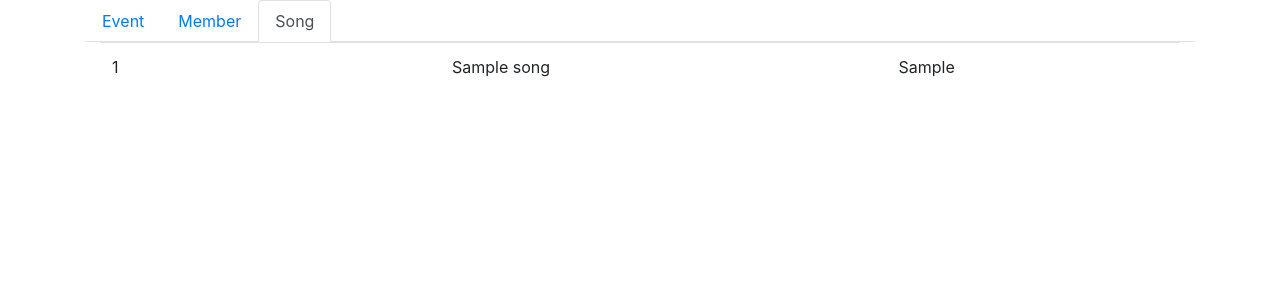
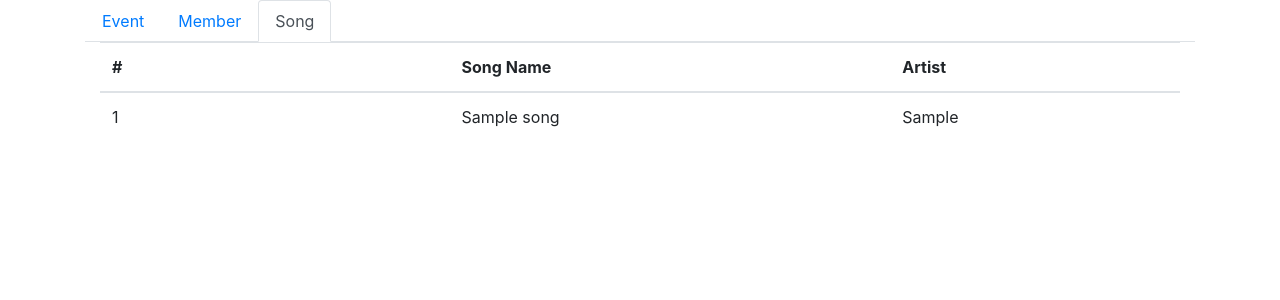
Before and after one commit to kawin7538/KDCMS, a Django app: template templates/index.html in a window 1280 px wide, after a click on "Song". Shown: the top 300 px of the page. Run offline with Django 3.2, Linux system fonts and the light colour scheme; the template is opened without the code that fills it: most values are stand-ins (such as "Sample title", 1, 10 or a date in 2020); some libraries are stand-ins or nearby versions; some web fonts are replaced.

Commit message:
Rearrange File structure

```diff
--- a/static/js/index.js
+++ b/static/js/index.js
@@ -1,8 +1,14 @@
 $(document).ready(function(){
+    var $videoSrc;
     $('button[id^=yt_button]').on('click', function (e) {
         // do something...
         var value=$(this).val();
-        console.log(value);
-        $("#yt_video").html('<iframe src="https://www.youtube.com/embed/'+value+'?autoplay=1" width="100%" frameborder="0" allow="accelerometer; autoplay; encrypted-media; gyroscope; picture-in-picture" allowfullscreen></iframe>');
+        $videoSrc="https://www.youtube.com/embed/'"+value+"'?autoplay=1"
+        console.log($videoSrc);
+        $("#yt_frame").html('<iframe id="yt_video" class="embed-responsive-item" src="https://www.youtube.com/embed/'+value+'?autoplay=1" allow="accelerometer; autoplay; encrypted-media; gyroscope; picture-in-picture" allowfullscreen></iframe>');
     });
+    $('#videoModal').on('hide.bs.modal', function (e) {
+        // a poor man's stop video
+        $("#yt_video").attr('src',$videoSrc);
+    })
 });
--- a/templates/index.html
+++ b/templates/index.html
@@ -31,46 +31,10 @@
                 <div class="tab-pane fade show active" id="event" role="tabpanel" aria-labelledby="event-tab">...</div>
                 <div class="tab-pane fade" id="member" role="tabpanel" aria-labelledby="member-tab">...</div>
                 <div class="tab-pane fade" id="song" role="tabpanel" aria-labelledby="song-tab">
-                    <div class="container">
-                        <table class="table">
-                            {% for s in song %}
-                            <tr>
-                                <td>{{forloop.counter}}</td>
-                                {%if s.song_ytlink != None %}
-                                    <!-- <td><iframe src="https://www.youtube.com/embed/{{s.song_ytlink}}" frameborder="0" allow="accelerometer; autoplay; encrypted-media; gyroscope; picture-in-picture" allowfullscreen></iframe></td> -->
-                                    <td><button value="{{s.song_ytlink}}" class="btn" id="yt_button{{forloop.counter}}" data-toggle="modal" data-target="#videoModal"><i class="fas fa-play-circle"></i></button></td>
-                                {%else%}
-                                    <!-- <td><button class="btn" disabled="disabled"><i class="fas fa-ban"></i></button></td> -->
-                                    <td></td>
-                                {%endif%}
-                                <td>{{s.song_name}}</td>
-                                {%if s.song_artist != None %}
-                                    <td>{{s.song_artist}}</td>
-                                {%else%}
-                                    <td></td>
-                                {%endif%}
-                            </tr>
-                            {%endfor%}
-                        </table>
-                    </div>
+                    {% include 'songs/_song.html' %}
                 </div>
             </div>
         </div>
 
-        <!-- Modal -->
-        <div class="modal fade" id="videoModal" tabindex="-1" role="dialog" aria-hidden="true">
-        <div class="modal-dialog" role="document">
-          <div class="modal-content">
-            <div class="modal-header">
-              <button type="button" class="close" data-dismiss="modal" aria-label="Close">
-                <span aria-hidden="true">&times;</span>
-              </button>
-            </div>
-            <div class="modal-body">
-              <div id="yt_video"></div>
-            </div>
-          </div>
-        </div>
-      </div>
     </body>
 </html>
--- /dev/null
+++ b/templates/songs/_song.html
@@ -0,0 +1,46 @@
+    <div class="container">
+        <table class="table">
+            <thead>
+                <tr>
+                    <th scope="col">#</th>
+                    <th scope="col"></th>
+                    <th scope="col">Song Name</th>
+                    <th scope="col">Artist</th>
+                </tr>
+            </thead>
+            <tbody>
+                {% for s in song %}
+                    <tr>
+                        <td>{{forloop.counter}}</td>
+                        {%if s.song_ytlink != None %}
+                            <!-- <td><iframe src="https://www.youtube.com/embed/{{s.song_ytlink}}" frameborder="0" allow="accelerometer; autoplay; encrypted-media; gyroscope; picture-in-picture" allowfullscreen></iframe></td> -->
+                            <td><button value="{{s.song_ytlink}}" class="btn" id="yt_button{{forloop.counter}}" data-toggle="modal" data-target="#videoModal"><i class="fas fa-play-circle"></i></button></td>
+                        {%else%}
+                            <!-- <td><button class="btn" disabled="disabled"><i class="fas fa-ban"></i></button></td> -->
+                            <td></td>
+                        {%endif%}
+                        <td>{{s.song_name}}</td>
+                        {%if s.song_artist != None %}
+                            <td>{{s.song_artist}}</td>
+                        {%else%}
+                            <td></td>
+                        {%endif%}
+                    </tr>
+                {%endfor%}
+            </tbody>
+        </table>
+    </div>
+
+<!-- Modal -->
+    <div class="modal fade" id="videoModal" tabindex="-1" role="dialog" aria-hidden="true">
+        <div class="modal-dialog modal-dialog-centered" role="document">
+            <div class="modal-content">
+                <div class="modal-body">
+                    <button type="button" class="close" data-dismiss="modal" aria-label="Close">
+                        <span aria-hidden="true">&times;</span>
+                    </button>
+                    <div class="embed-responsive embed-responsive-16by9" id="yt_frame"></div>
+                </div>
+            </div>
+        </div>
+    </div>
```
